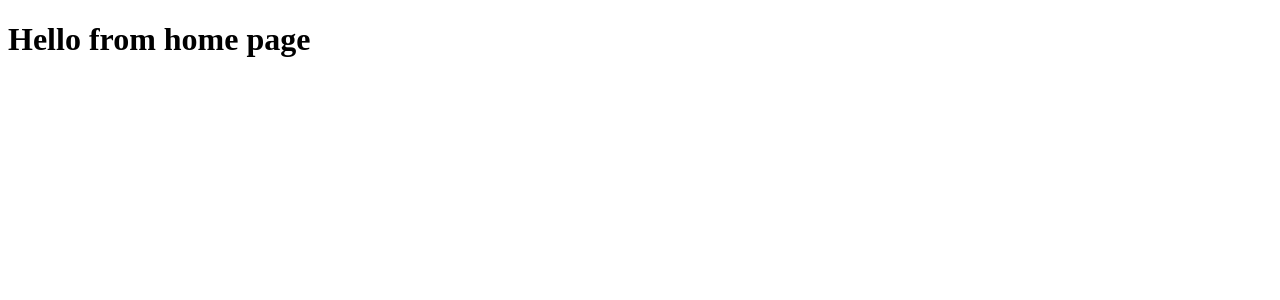
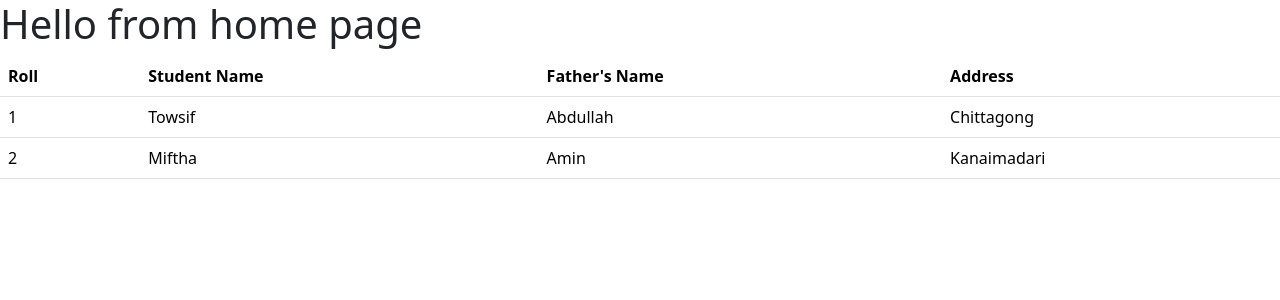
Before and after one commit to AbdullahAlTowsif/sixth-django-model-and-modelform, a Django app: page / in a window 1280 px wide. Shown: the top 300 px of the page. Run offline with Django 5.2, Linux system fonts and the light colour scheme; data comes from the database, SQL or seed files in the repository; both versions use the stored data as it was after the commit.

Commit message:
model data showed to frontend

```diff
--- a/first_app/models.py
+++ b/first_app/models.py
@@ -9,4 +9,4 @@ class Student(models.Model):
     father_name = models.TextField(default='Rahim')
 
     def __str__(self):
-        return f"{self.name} | {self.roll}"
+        return f"{self.name} - {self.roll} - {self.father_name}"
--- a/first_app/templates/home.html
+++ b/first_app/templates/home.html
@@ -3,9 +3,35 @@
 <head>
     <meta charset="UTF-8">
     <meta name="viewport" content="width=device-width, initial-scale=1.0">
+    <link href="https://cdn.jsdelivr.net/npm/bootstrap@5.3.3/dist/css/bootstrap.min.css" rel="stylesheet" integrity="sha384-QWTKZyjpPEjISv5WaRU9OFeRpok6YctnYmDr5pNlyT2bRjXh0JMhjY6hW+ALEwIH" crossorigin="anonymous">
     <title>Document</title>
 </head>
 <body>
     <h1>Hello from home page</h1>
+    {% if data %}
+    <table class="table">
+        <thead>
+          <tr>
+            <th scope="col">Roll</th>
+            <th scope="col">Student Name</th>
+            <th scope="col">Father's Name</th>
+            <th scope="col">Address</th>
+          </tr>
+        </thead>
+        <tbody>
+            {% for student in data %}
+            <tr>
+                <td>{{student.roll}}</td>
+            <td>{{student.name}}</td>
+            <td>{{student.father_name}}</td>
+            <td>{{student.address}}</td>
+            </tr>
+            {% endfor %}
+        </tbody>
+    </table>
+    {% else %}
+    <h1>No data available to show</h1>
+    {% endif %}
+    <script src="https://cdn.jsdelivr.net/npm/bootstrap@5.3.3/dist/js/bootstrap.bundle.min.js" integrity="sha384-YvpcrYf0tY3lHB60NNkmXc5s9fDVZLESaAA55NDzOxhy9GkcIdslK1eN7N6jIeHz" crossorigin="anonymous"></script>
 </body>
 </html>
--- a/first_app/views.py
+++ b/first_app/views.py
@@ -1,6 +1,7 @@
 from django.shortcuts import render
-
+from . import models
 # Create your views here.
 
 def home(request):
-    return render(request, "home.html")
+    student = models.Student.objects.all()
+    return render(request, "home.html", {'data': student})
```
Also changed, not shown: db.sqlite3.
